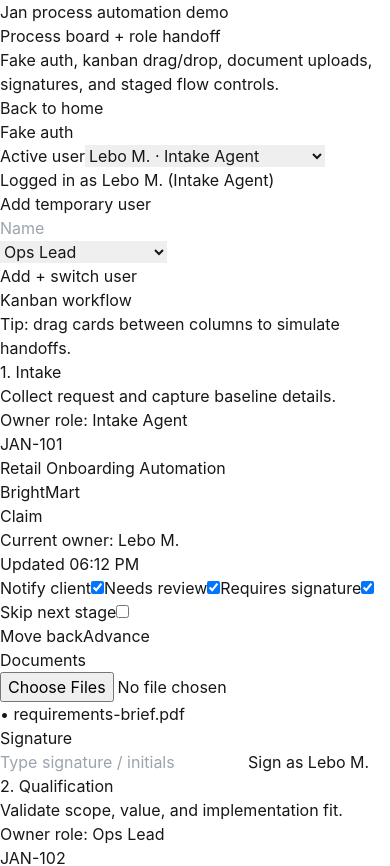
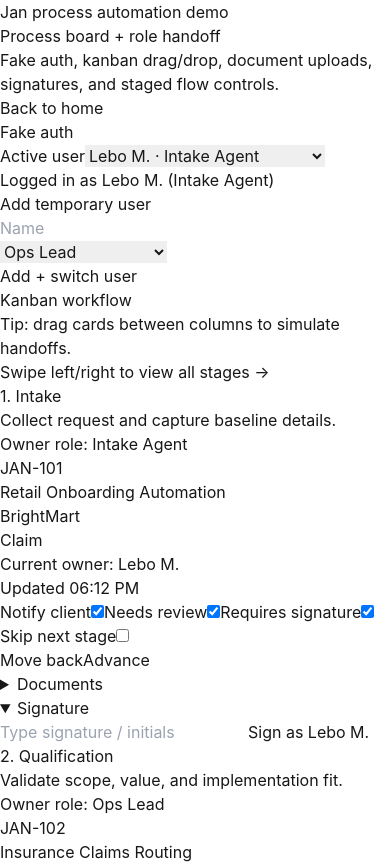
Before and after one commit to tristdrum/tristandrummond-website, a Next.js app: page /jan-demo in a window 390 px wide. Shown: the top 866 px of the page. Built offline with nearby package versions, Linux system fonts and the light colour scheme.

Commit message:
fix: keep jan demo isolated and improve mobile kanban usability

```diff
--- a/app/jan-demo/page.tsx
+++ b/app/jan-demo/page.tsx
@@ -476,19 +476,22 @@ const JanDemoPage = () => {
       </section>
 
       <section className="mb-6">
-        <div className="mb-2 flex items-center justify-between">
+        <div className="mb-2 flex flex-col gap-1 sm:flex-row sm:items-center sm:justify-between">
           <h2 className="text-lg font-semibold text-slate-900">Kanban workflow</h2>
           <p className="text-xs text-slate-600">Tip: drag cards between columns to simulate handoffs.</p>
         </div>
+        <p className="mb-2 text-xs font-medium text-slate-500 sm:hidden">
+          Swipe left/right to view all stages →
+        </p>
 
-        <div className="flex gap-4 overflow-x-auto pb-2">
+        <div className="flex snap-x snap-mandatory gap-3 overflow-x-auto pb-2 sm:gap-4">
           {STAGES.map((stage) => {
             const stageProcesses = processes.filter((process) => process.stageId === stage.id);
 
             return (
               <article
                 key={stage.id}
-                className="w-[320px] shrink-0 rounded-xl border border-slate-200 bg-slate-50"
+                className="w-[86vw] max-w-[320px] shrink-0 snap-start rounded-xl border border-slate-200 bg-slate-50"
                 onDragOver={(event) => event.preventDefault()}
                 onDrop={(event) => {
                   event.preventDefault();
@@ -589,8 +592,9 @@ const JanDemoPage = () => {
                             </button>
                           </div>
 
-                          <div className="mt-3 space-y-2 rounded-md border border-slate-200 p-2">
-                            <p className="text-xs font-semibold text-slate-700">Documents</p>
+                          <details className="mt-3 rounded-md border border-slate-200 p-2">
+                            <summary className="cursor-pointer text-xs font-semibold text-slate-700">Documents</summary>
+                            <div className="mt-2 space-y-2">
                               <input
                                 type="file"
                                 multiple
@@ -605,9 +609,11 @@ const JanDemoPage = () => {
                                 )}
                               </ul>
                             </div>
+                          </details>
 
-                          <div className="mt-2 space-y-2 rounded-md border border-slate-200 p-2">
-                            <p className="text-xs font-semibold text-slate-700">Signature</p>
+                          <details className="mt-2 rounded-md border border-slate-200 p-2" open>
+                            <summary className="cursor-pointer text-xs font-semibold text-slate-700">Signature</summary>
+                            <div className="mt-2 space-y-2">
                               <input
                                 value={process.signature}
                                 onChange={(event) => setSignature(process.id, event.target.value)}
@@ -622,6 +628,7 @@ const JanDemoPage = () => {
                                 Sign as {activeUser.name}
                               </button>
                             </div>
+                          </details>
                         </div>
                       );
                     })
```
Also changed, not shown: app/page.tsx (+12 -18 lines). Lines whose indentation alone changed are shown as unchanged.
